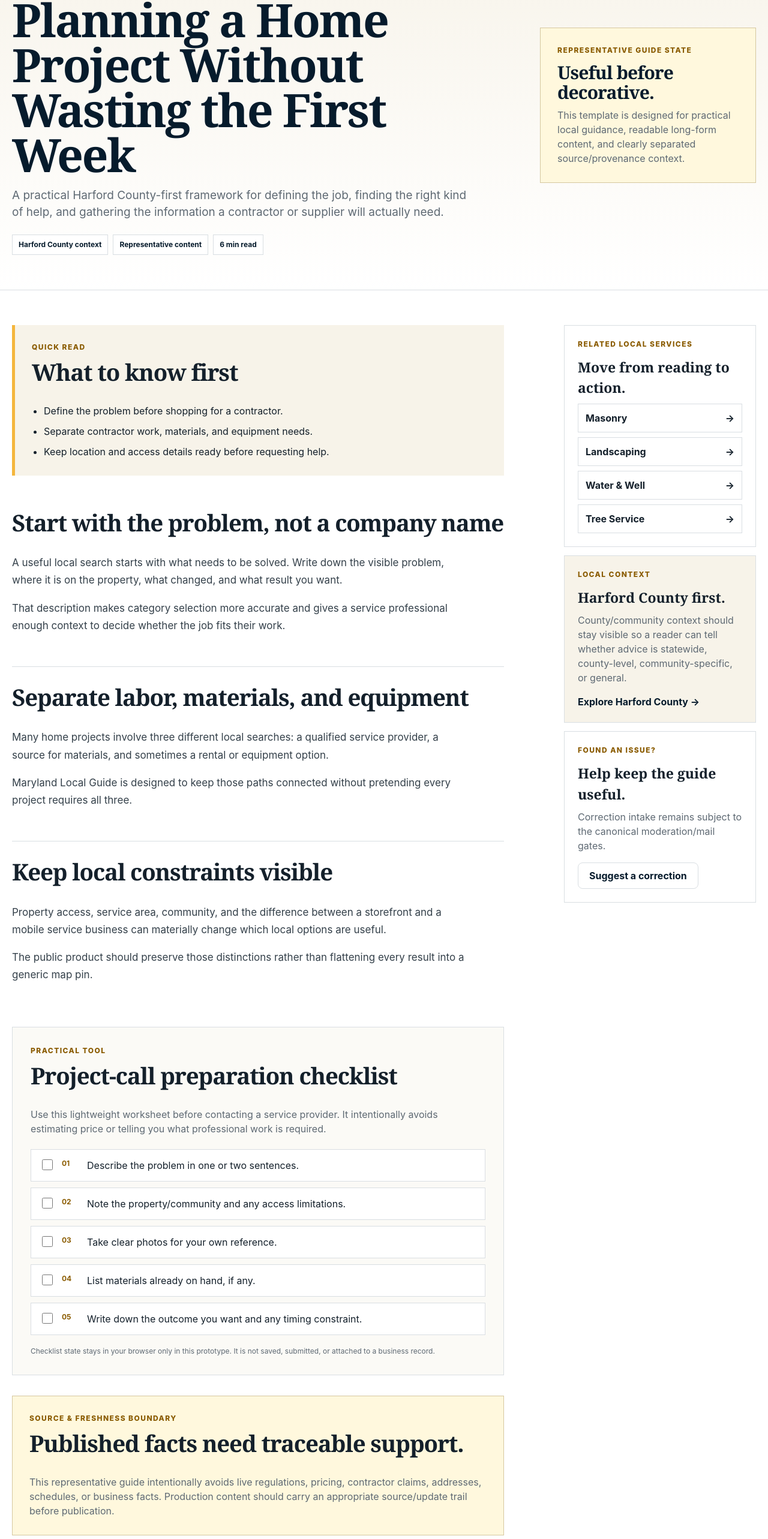
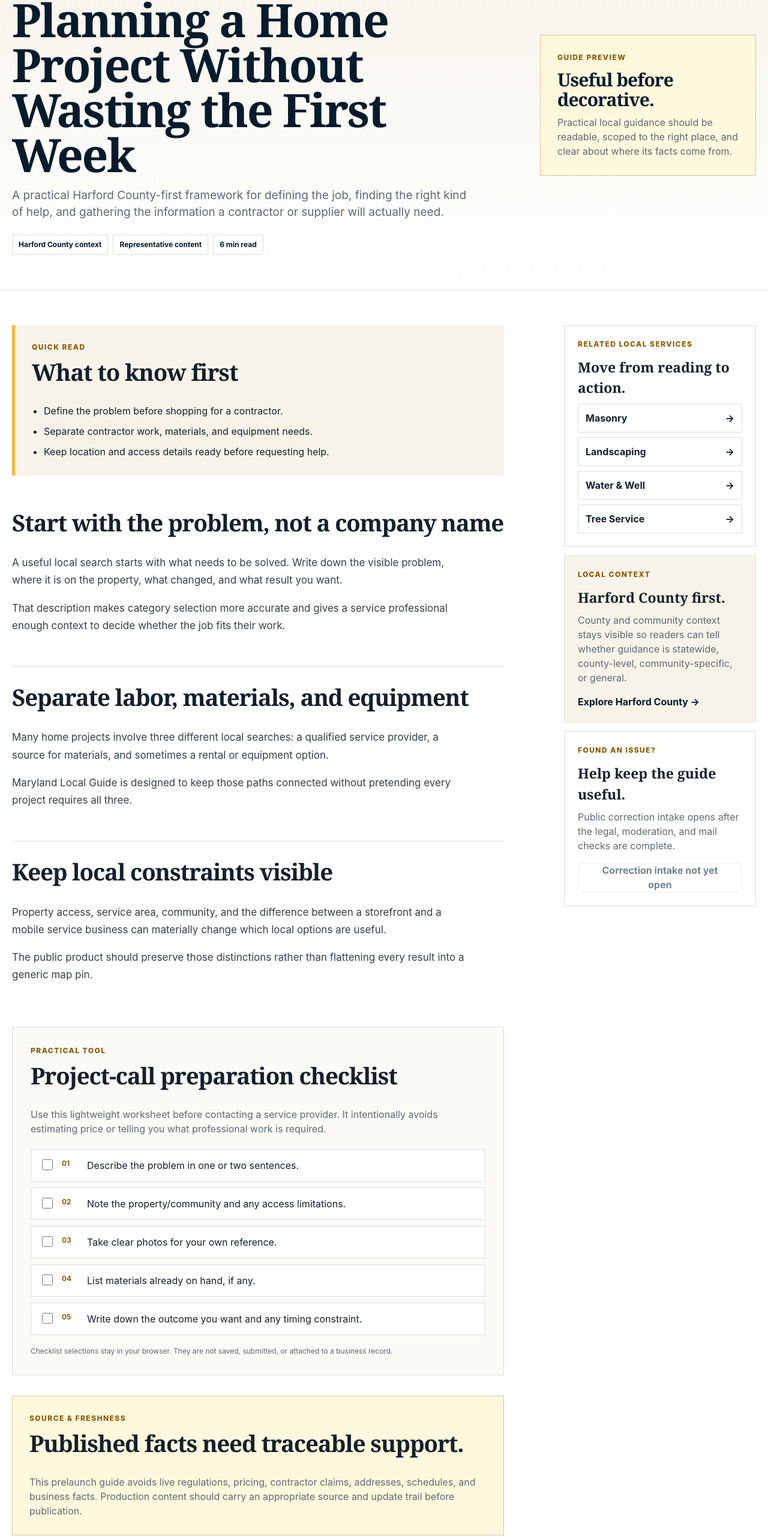
Before and after one commit to justinwallis/maryland-local-guide, a Next.js app: page /guides/planning-a-home-project in a window 1280 px wide. Shown: the part 212-2778 px from the top of the page at 60% size. Built offline with nearby package versions, Linux system fonts and the light colour scheme.

Commit message:
polish: make guide template production-facing and gate-aware

```diff
--- a/components/GuideTemplate.tsx
+++ b/components/GuideTemplate.tsx
@@ -36,9 +36,10 @@ export function GuideTemplate({
   toolItems = [],
 }: GuideTemplateProps) {
   return (
-    <main id="main-content">
+    <>
       <SiteHeader />
 
+      <main id="main-content">
         <section className="guide-hero">
           <div className="shell guide-hero-grid">
             <div>
@@ -54,11 +55,11 @@ export function GuideTemplate({
             </div>
 
             <aside className="guide-hero-card">
-            <p className="eyebrow">Representative guide state</p>
+              <p className="eyebrow">Guide preview</p>
               <h2>Useful before decorative.</h2>
               <p>
-              This template is designed for practical local guidance, readable long-form
-              content, and clearly separated source/provenance context.
+                Practical local guidance should be readable, scoped to the right place,
+                and clear about where its facts come from.
               </p>
             </aside>
           </div>
@@ -102,19 +103,19 @@ export function GuideTemplate({
                   ))}
                 </form>
                 <p className="tool-note">
-                Checklist state stays in your browser only in this prototype. It is not saved,
-                submitted, or attached to a business record.
+                  Checklist selections stay in your browser. They are not saved, submitted,
+                  or attached to a business record.
                 </p>
               </section>
             ) : null}
 
             <section className="guide-source-note">
-            <p className="eyebrow">Source & freshness boundary</p>
+              <p className="eyebrow">Source & freshness</p>
               <h2>Published facts need traceable support.</h2>
               <p>
-              This representative guide intentionally avoids live regulations, pricing,
-              contractor claims, addresses, schedules, or business facts. Production content
-              should carry an appropriate source/update trail before publication.
+                This prelaunch guide avoids live regulations, pricing, contractor claims,
+                addresses, schedules, and business facts. Production content should carry
+                an appropriate source and update trail before publication.
               </p>
             </section>
           </article>
@@ -140,8 +141,8 @@ export function GuideTemplate({
               <p className="eyebrow">Local context</p>
               <h3>Harford County first.</h3>
               <p>
-              County/community context should stay visible so a reader can tell whether advice
-              is statewide, county-level, community-specific, or general.
+                County and community context stays visible so readers can tell whether
+                guidance is statewide, county-level, community-specific, or general.
               </p>
               <a className="text-link" href="/maryland/harford-county">
                 Explore Harford County →
@@ -152,11 +153,11 @@ export function GuideTemplate({
               <p className="eyebrow">Found an issue?</p>
               <h3>Help keep the guide useful.</h3>
               <p>
-              Correction intake remains subject to the canonical moderation/mail gates.
+                Public correction intake opens after the legal, moderation, and mail checks are complete.
               </p>
-            <a className="button button-secondary" href="/#business">
-              Suggest a correction
-            </a>
+              <button className="button button-secondary" type="button" disabled>
+                Correction intake not yet open
+              </button>
             </div>
           </aside>
         </section>
@@ -171,8 +172,9 @@ export function GuideTemplate({
             </a>
           </div>
         </section>
+      </main>
 
       <SiteFooter />
-    </main>
+    </>
   );
 }
```
Lines whose indentation alone changed are shown as unchanged.
